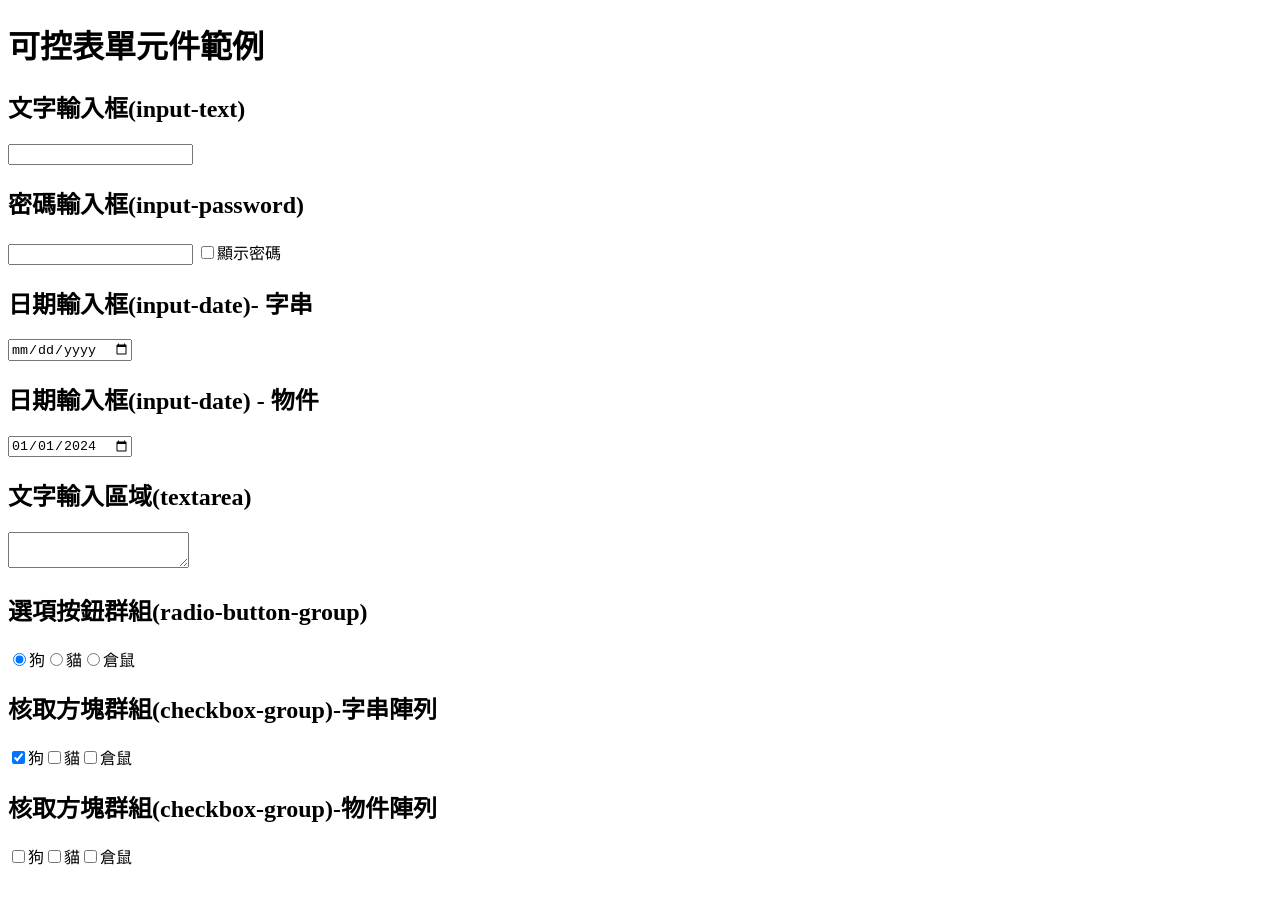
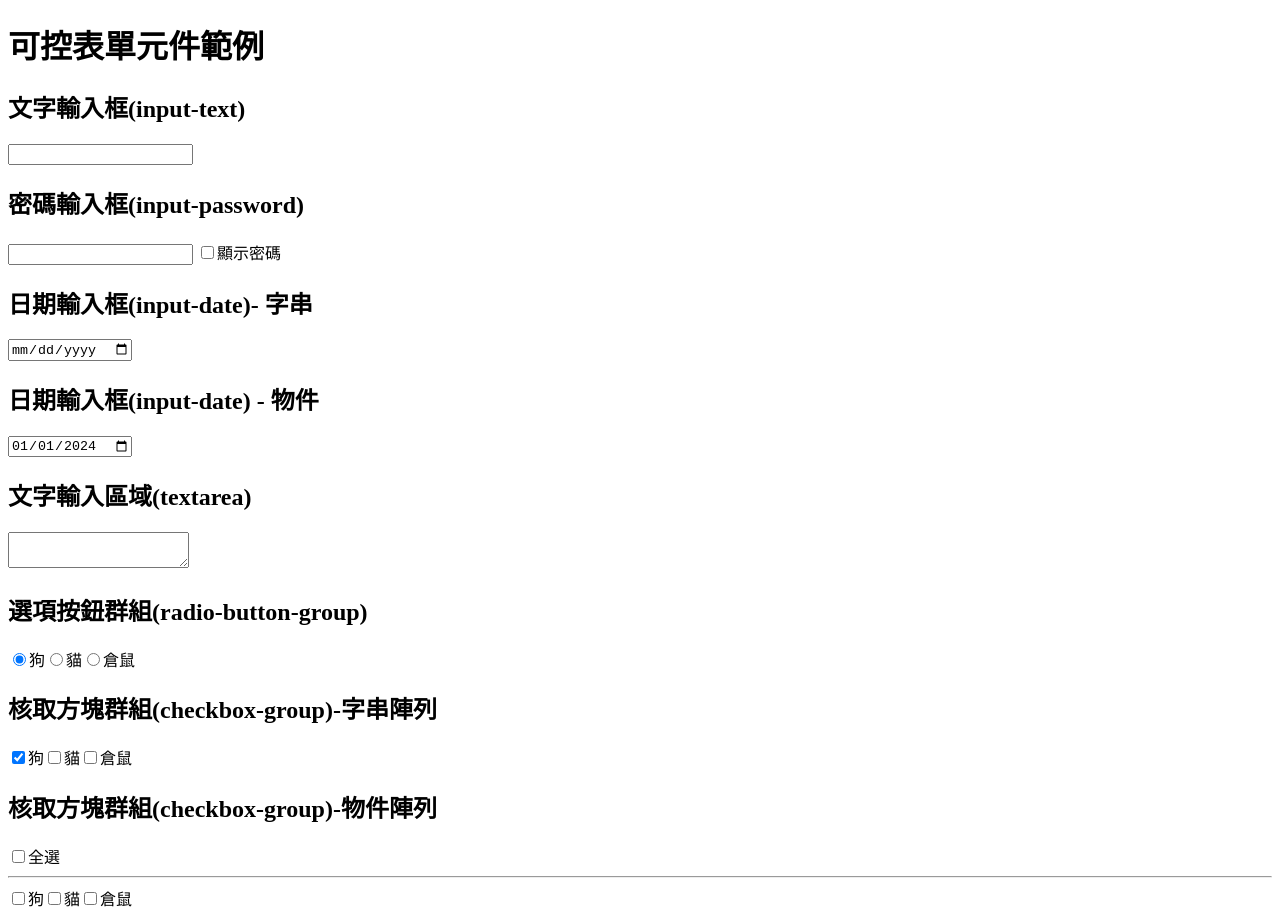
Before and after one commit to XiaoYun3893z/next-base, a Next.js app: page /cs-0424/controlled-form in a window 1280 px wide. Before the commit the page ends 876 px from the top, so only its background shows below. Built offline with nearby package versions, Linux system fonts and the light colour scheme.

Commit message:
可控表單元件-checkbox_group-物件陣列--全選

```diff
--- a/pages/cs-0424/controlled-form.js
+++ b/pages/cs-0424/controlled-form.js
@@ -66,6 +66,16 @@ export default function ControlledForm() {
       else return v
     })
     // 3
+    setMyPets(nextMyPets)
+  }
+
+  // 處理全選的函式
+  const handleToggleCheckAll = (e) => {
+    // 強制讓所有選項物件中的checked屬性，和全選的e.target.checked完全一致
+    const nextMyPets = myPets.map((v, i) => {
+      return { ...v, checked: e.target.checked }
+    })
+
     setMyPets(nextMyPets)
   }
 
@@ -178,6 +188,18 @@ export default function ControlledForm() {
       </div>
       <div title="checkbox-group-2">
         <h2>核取方塊群組(checkbox-group)-物件陣列</h2>
+        <div>
+          <input
+            type="checkbox"
+            // 為了要連動所有的項目勾選(或取消勾選)要設定這個值
+            // 全選不需要額外的react狀態，它的狀態是所有checkbox被選中計算出的狀態
+            // every會檢查回調測試函式中每一個成員都符合條件時，才會回傳true
+            checked={myPets.every((v) => v.checked)}
+            onChange={handleToggleCheckAll}
+          />
+          全選
+        </div>
+        <hr />
         {myPets.map((v, i) => {
           return (
             <label key={v.id}>
```
